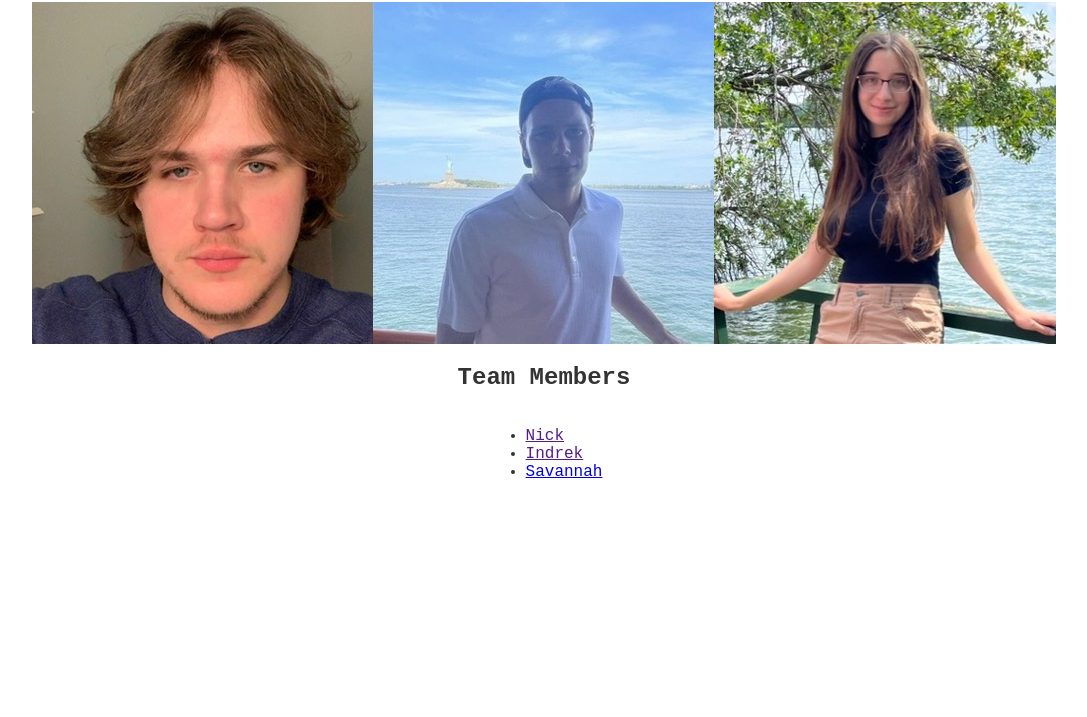
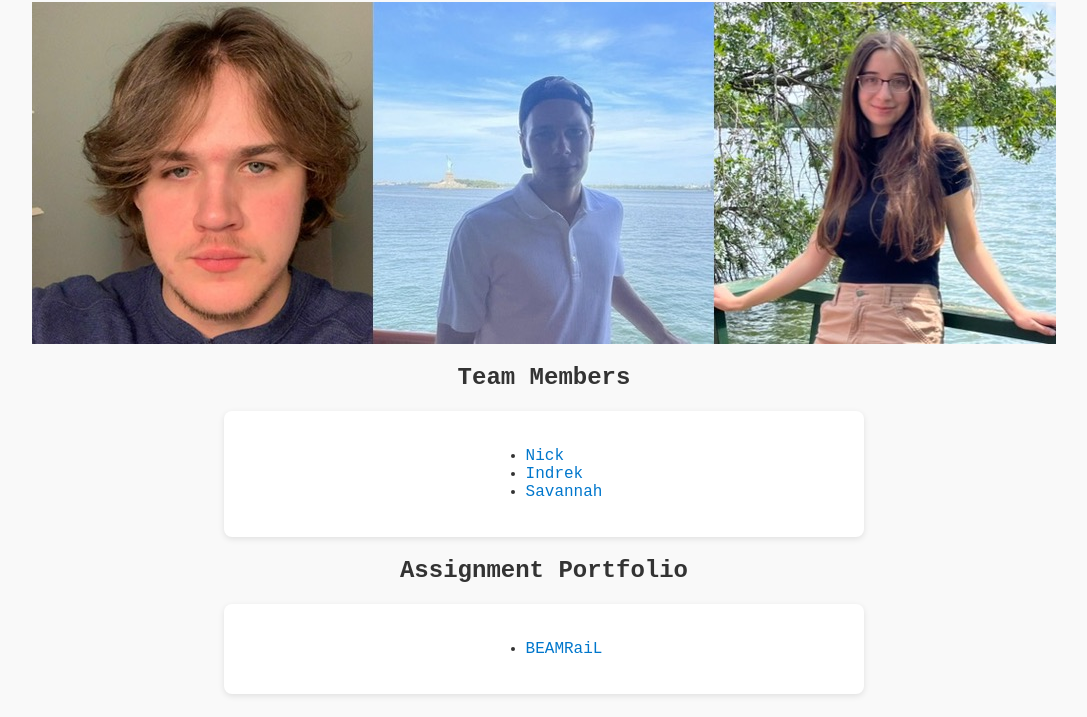
Before and after one commit to Scrum-And-Scrummer/getting-to-know-each-other-teams, a plain HTML site: page index.html in a window 1280 px wide. Shown: the part 83-800 px from the top of the page, without its empty margins (96-1183 px from the left). Drawn offline with Linux system fonts and the light colour scheme.

Commit message:
Added portfolio section

```diff
--- a/index.css
+++ b/index.css
@@ -1,3 +1,10 @@
+body {
+    background-color: #f9f9f9;
+    font-family: 'Courier New', Courier, monospace;
+    margin: 0;
+    padding: 0;
+}
+
 h1 {
     text-align: center;
     font-size: 2.5rem;
@@ -26,7 +33,25 @@ div.List {
     color: #333;
 }
 
+.List {
+    background-color: #fff;
+    border-radius: 8px;
+    box-shadow: 0 2px 6px rgba(0,0,0,0.1);
+    padding: 20px;
+    margin: 20px auto;
+    width: 80%;
+    max-width: 600px;
+}
+
 ul.UL {
     display: inline-block;
     text-align: left;
 }
+
+a {
+    color: #0077cc;
+    text-decoration: none;
+}
+a:hover {
+    text-decoration: underline;
+}
--- a/index.html
+++ b/index.html
@@ -10,16 +10,22 @@
         <img src="ScrumAndScrummer.jpg" alt="ScrumAndScrummer" usemap="#ScrumAndScrummer">
     </div>
     <map name="ScrumAndScrummer">
-        <area shape="rect" coords="0,0,342,342" alt="Nick" href="">
-        <area shape="rect" coords="342,0,684,342" alt="Indrek" href="">
-        <area shape="rect" coords="684,0,1026,342" alt="Savannah" href="https://savannah7704.github.io/me/">
+        <area shape="rect" coords="0,0,342,342" alt="Nick" href="" target="_blank">
+        <area shape="rect" coords="342,0,684,342" alt="Indrek" href="" target="_blank">
+        <area shape="rect" coords="684,0,1026,342" alt="Savannah" href="https://savannah7704.github.io/me/" target="_blank">
     </map>
     <h2>Team Members</h2>
     <div class="List">
         <ul class="UL">
-            <li><a href="">Nick</a></li>
-            <li><a href="">Indrek</a></li>
-            <li><a href="https://savannah7704.github.io/me/">Savannah</a></li>
+            <li><a href="" target="_blank">Nick</a></li>
+            <li><a href="" target="_blank">Indrek</a></li>
+            <li><a href="https://savannah7704.github.io/me/" target="_blank">Savannah</a></li>
+        </ul>
+    </div>
+    <h2>Assignment Portfolio</h2>
+    <div class="List">
+        <ul class="UL">
+            <li><a href="https://github.com/BEAMRaiL/BEAMRaiL-Android" target="_blank">BEAMRaiL</a></li>
         </ul>
     </div>
 
```
